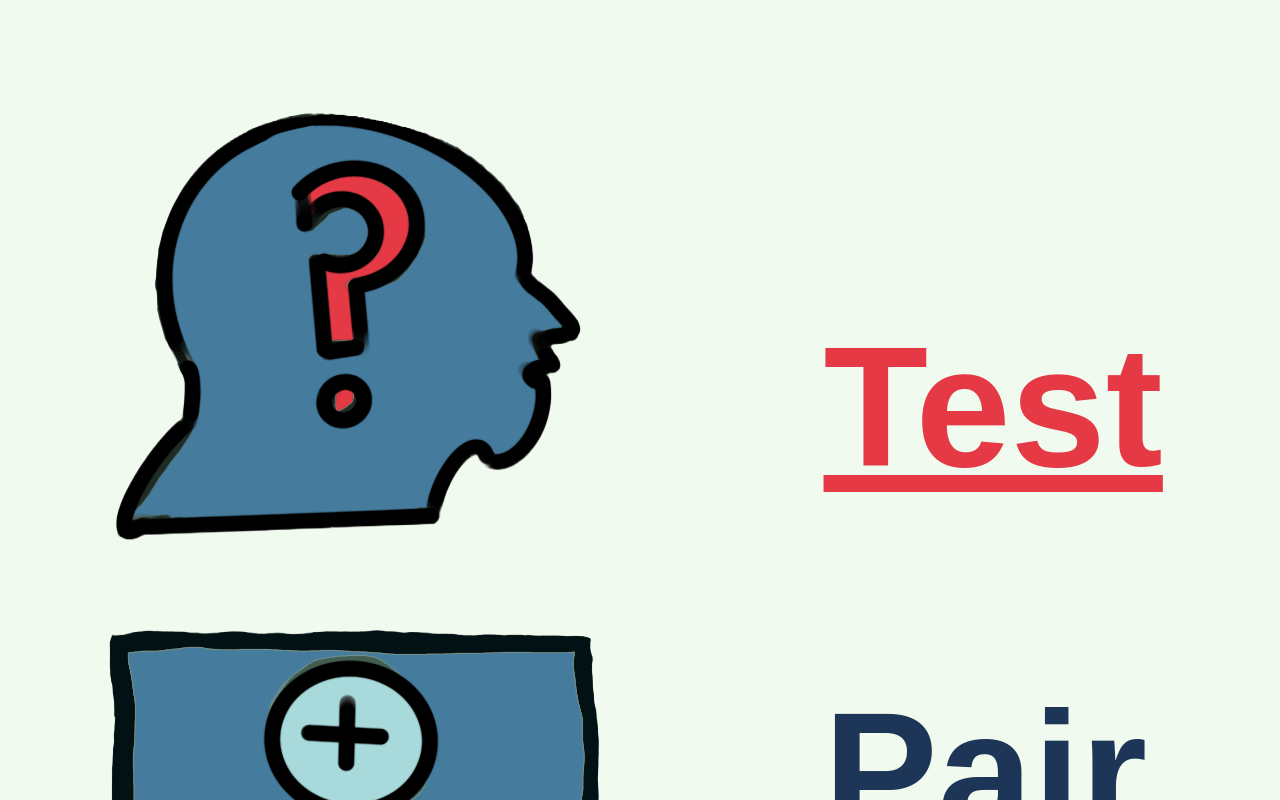
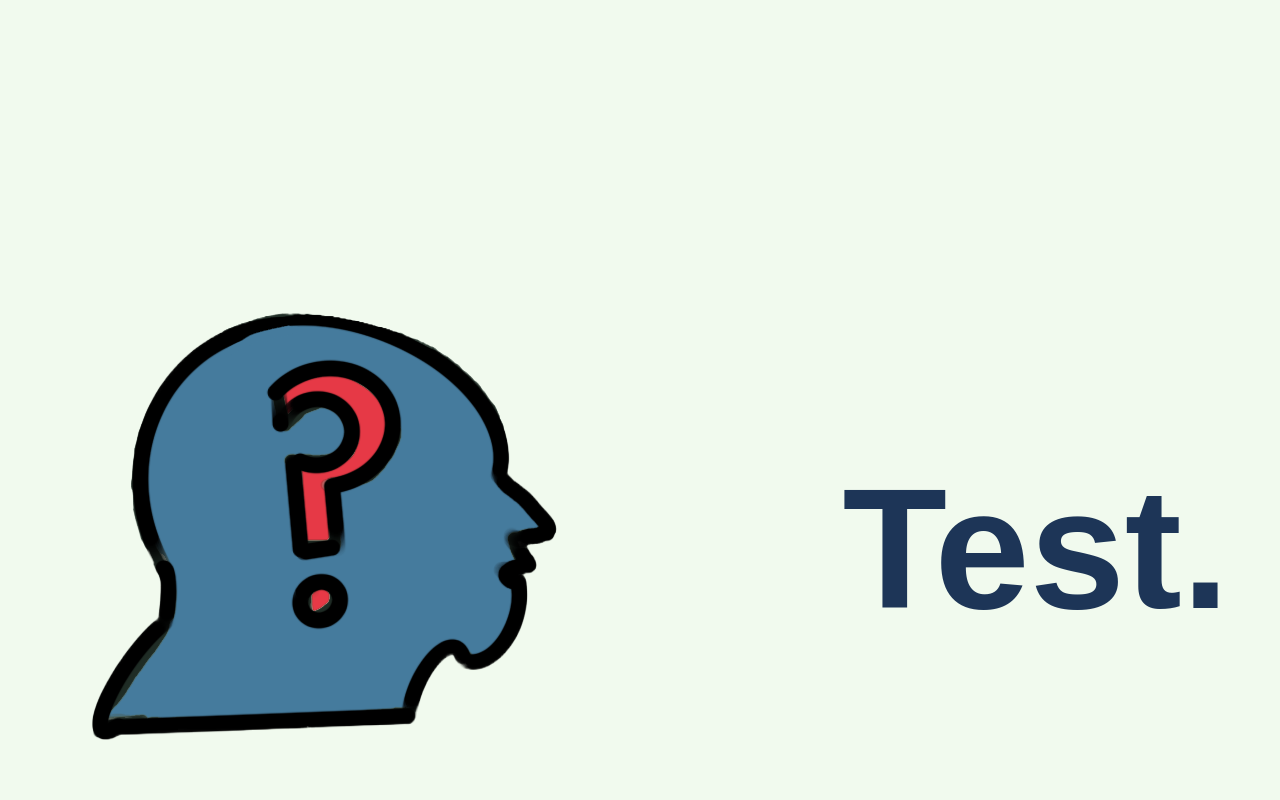
Before and after one commit to MZernick/Project-Partners, a React (Create React App) app in the folder client/: page / in a window 1280 px wide. Shown: the part 2000-2800 px from the top of the page. Built offline with nearby package versions, Linux system fonts and the light colour scheme; a web font is replaced by a local one.

Commit message:
front-end work :D adding a lot

```diff
--- a/client/src/pages/Home.js
+++ b/client/src/pages/Home.js
@@ -11,10 +11,10 @@ export default function Homepage(props) {
 <div class="main-container">
   <div id="menu">
     <div id="menu-items">
-      <div class="menu-item" id='big-title'>ProPairs</div>
+      <a><div class="menu-item" id='big-title'>ProPairs</div></a>
       {/* In the future, I'd like to make a ProPairs logo and just put it where ProPairs is right now. */}
-      <div class="menu-item">How it Works</div>
-      <div class="menu-item">Our Team</div>
+      <a><div class="menu-item">How it Works</div></a>
+      <a><div class="menu-item">Our Team</div></a>
       <div class="menu-item">Get Started</div>
     </div>
     <div id="menu-background-image"></div>
@@ -26,20 +26,20 @@ export default function Homepage(props) {
   <div class="imageContainer">
     <img src={Hiwtest} alt="How it Works" id="hiwImg"/>
     <div class="raffContainer">
-      <h2 id="desc1"><a id="myersHyper" href="https://www.16personalities.com/free-personality-test">Test</a></h2>
-      <h2 id="desc2">Pair</h2>
-      <h2 id="desc3">Work</h2>
+      <h2 id="desc1"><a id="myersHyper" rel="noreferrer" target="_blank" href="https://www.16personalities.com/free-personality-test">Test.</a></h2>
+      <h2 id="desc2">Pair.</h2>
+      <h2 id="desc3">Work.</h2>
     </div>
   </div>
   <div class="ourTeamContainer">
     <div class="teamTitleContainer">
-      <h2 id="teamTitle">Meet <span id="redTeam">Our Team</span></h2>
+      <h2 id="teamTitle">Meet Our<span id="redTeam"> Team</span></h2>
   </div>
   <div id="sidescrollContainer">
-    <a href="#" id="scrollItem1">Menu </a>
-    <a href="#" id="scrollItem2">pages </a>
-    <a href="#" id="scrollItem3">study</a>
-    <a href="#" id="scrollItem4">contact </a>
+    <a href="#" id="scrollItem1">JOSH PICTURE</a>
+    <a href="#" id="scrollItem2">DOM PICTURE</a>
+    <a href="#" id="scrollItem3">ANITA PICTURE</a>
+    <a href="#" id="scrollItem4">MAG PICTURE</a>
    </div>
   </div>
   <div class="buttonContainer">
--- a/client/src/styles/Home.css
+++ b/client/src/styles/Home.css
@@ -135,7 +135,7 @@ body {
   justify-content: center;
   align-items: center;
   z-index: 3;
-  height: 200vh;
+  height: 250vh;
 }
 
 #hiwImg {
@@ -147,23 +147,28 @@ body {
 
 .raffContainer {
   margin-left: 5%;
+  height: 200vh;
+  display: flex;
+  flex-direction: column;
+  justify-content: center;
+  align-items: center;
 }
 
 #desc1 {
   font-family: 'Switzer', sans-serif;
   font-size: clamp(10.7rem, 12.7vw, 10.7rem);
-  color: #E63946;
   opacity: 1;
   z-index: 3;
   margin-bottom: 10.5rem;
 }
 
 #myersHyper{
-  color: #E63946;
+  color: #1D3557;
+  text-decoration:solid
 }
 
 #myersHyper:hover{
-  color: #1D3557;
+  color: #E63946;
 }
 
 
@@ -173,7 +178,6 @@ body {
   color: #1D3557;
   opacity: 1;
   z-index: 3;
-  margin-top: 10.5rem;
 }
 
 #desc3 {
@@ -182,7 +186,8 @@ body {
   color: #E63946;
   opacity: 1;
   z-index: 3;
-  margin-top: 10.5rem;
+  margin-top: 30%;
+  margin-bottom: 0;
 }
 
 
@@ -204,7 +209,8 @@ body {
   #teamTitle {
     font-family: 'Switzer', sans-serif;
     font-size: clamp(3.5rem, 8.5vw, 8.5rem);
-    color: #457B9D;
+    color: #1D3557;
+    margin-top: 18%;
   }
 
   #redTeam {
```
Also changed, not shown: 1 other file (tests, documents, lock files or other folders).
